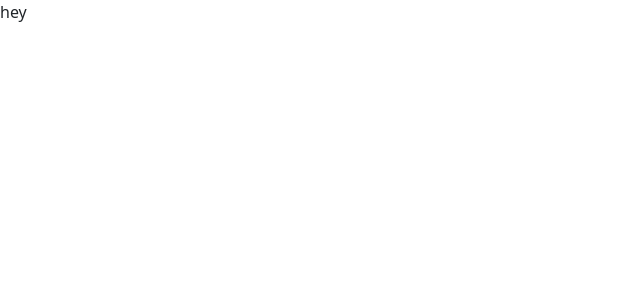
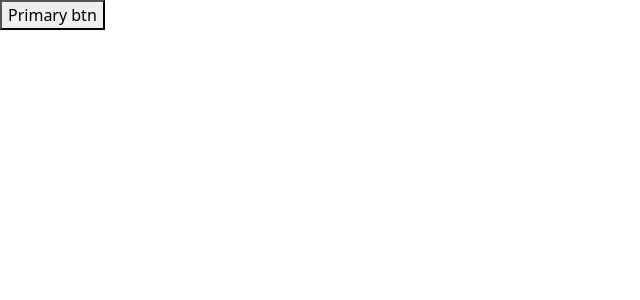
Before and after one commit to Tsantanny/econumpy-UI, a React (Vite) app: page / in a window 1280 px wide. Shown: the top 300 px of the page, without its empty margins (0-640 px from the left). Built offline with nearby package versions, Linux system fonts and the light colour scheme.

Commit message:
feat: add  color palette for website

```diff
--- a/src/App.jsx
+++ b/src/App.jsx
@@ -1,5 +1,10 @@
+import "./styles/App.css";
 function App() {
-  return <>hey</>;
+  return (
+    <>
+      <button className="primary-btn">Primary btn </button>
+    </>
+  );
 }
 
 export default App;
--- /dev/null
+++ b/src/styles/global-style.css
@@ -0,0 +1,8 @@
+/* color */
+:root {
+  --pigment-green: #139a43ff;
+  --air-force-blue: #4e8098ff;
+  --mint-cream: #f1f7edff;
+  --raisin-black: #1a181bff;
+  --burnt-umber: #823329ff;
+}
```
